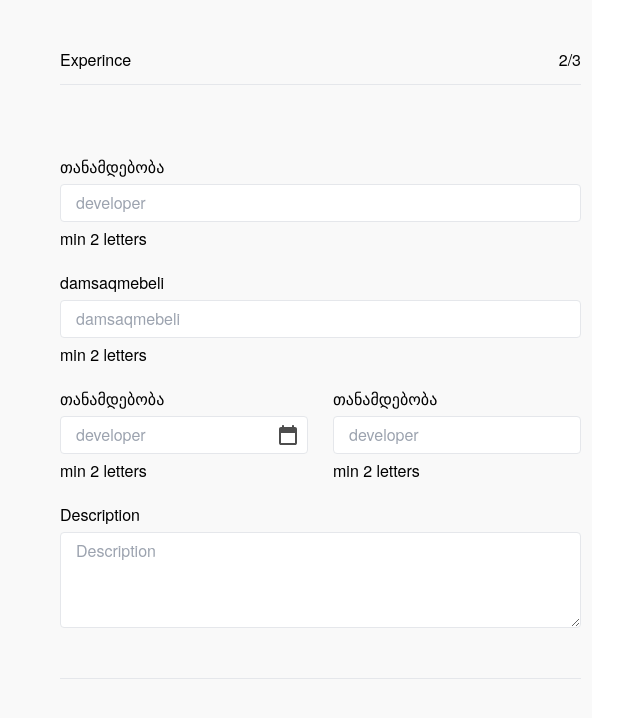
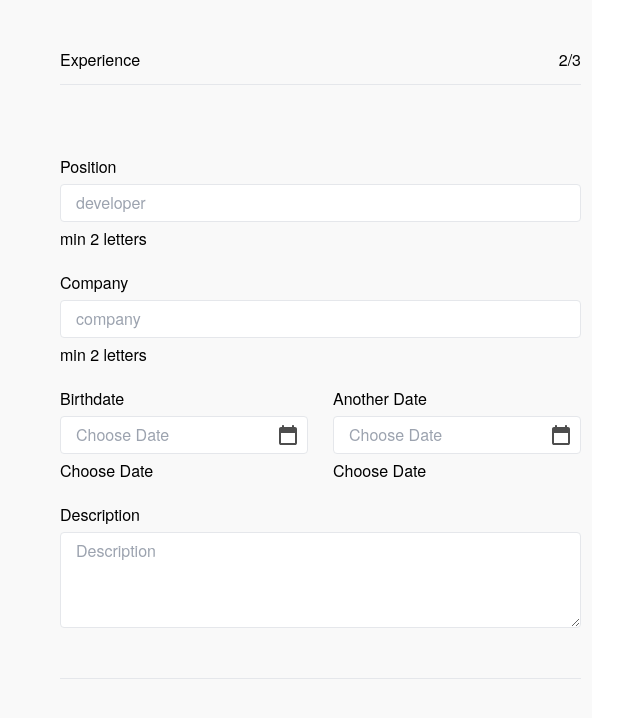
Before and after one commit to Tailung1/Redberry-Bootcamp-6, a React (Vite) app: page /personal/experince in a window 1280 px wide. Shown: the top 718 px of the page, without its empty margins (48-688 px from the left). Built offline with nearby package versions, Linux system fonts and the light colour scheme; a web font is replaced by a local one.

Commit message:
calendar done

```diff
--- a/src/components/Experince.tsx
+++ b/src/components/Experince.tsx
@@ -1,21 +1,44 @@
-import React, { useEffect, useState } from "react";
+import React, { useState, useRef } from "react";
+import { useNavigate } from "react-router-dom";
 import arrowIMG from "../assets/arrow.svg";
-import starIMG from "../assets/star.png";
-import atIMG from "../assets/at.svg";
-import phoneIMG from "../assets/phone.svg";
-import check from "../assets/check.svg";
-import warning from "../assets/warning.svg";
-import calendar from "../assets/calendar.svg"
-import IMask from "imask"; // Import IMask
+import calendar from "../assets/calendar.svg";
 
-import { useForm } from "react-hook-form";
-import { useNavigate } from "react-router-dom";
+export default function Experience() {
+  const navigate = useNavigate();
 
-export default function Experince() {
-  const navigate = useNavigate();
+  const [firstDate, setFirstDate] = useState("");
+  const [secondDate, setSecondDate] = useState("");
+
+  // Define the ref type as HTMLInputElement
+  const firstDateRef = useRef<HTMLInputElement>(null);
+  const secondDateRef = useRef<HTMLInputElement>(null);
+
+  const handleFirstCalendarClick = () => {
+    firstDateRef.current?.showPicker?.();
+    firstDateRef.current?.click();
+  };
+
+  const handleSecondCalendarClick = () => {
+    secondDateRef.current?.showPicker?.();
+    secondDateRef.current?.click();
+  };
+
+  // Type the event as React.ChangeEvent<HTMLInputElement>
+  const handleFirstDateChange = (
+    e: React.ChangeEvent<HTMLInputElement>
+  ) => {
+    setFirstDate(e.target.value);
+  };
+
+  const handleSecondDateChange = (
+    e: React.ChangeEvent<HTMLInputElement>
+  ) => {
+    setSecondDate(e.target.value);
+  };
+
   return (
     <div>
-      <div className='flex gap-[60px] py-[48px] pl-[48px] pr-[70px]   bg-[#F9F9F9] mt-48px  mb-[65px] w-1/2'>
+      <div className='flex gap-[60px] py-[48px] pl-[48px] pr-[70px] bg-[#F9F9F9] mt-48px mb-[65px] w-1/2'>
         <div>
           <img
             onClick={() => navigate("/personal")}
@@ -26,17 +49,16 @@ export default function Experince() {
         </div>
 
         <div className='flex flex-col w-full'>
-          <div className='flex flex-col gap-[12px] '>
+          <div className='flex flex-col gap-[12px]'>
             <div className='flex justify-between'>
-              <h2>Experince</h2>
+              <h2>Experience</h2>
               <p>2/3</p>
             </div>
             <hr className='bg-[#1A1A1A] h-[1px]' />
           </div>
-          {/* Inputs Section */}
           <div className='mt-[70px] flex flex-col gap-[20px]'>
             <div className='flex flex-col gap-[5px]'>
-              <h3>თანამდებობა</h3>
+              <h3>Position</h3>
               <input
                 type='text'
                 placeholder='developer'
@@ -45,36 +67,77 @@ export default function Experince() {
               <p>min 2 letters</p>
             </div>
             <div className='flex flex-col gap-[5px]'>
-              <h3>damsaqmebeli</h3>
+              <h3>Company</h3>
               <input
                 type='text'
-                placeholder='damsaqmebeli'
+                placeholder='company'
                 className='focus:outline-none focus:ring-0 pl-[15px] pr-[30px] py-[6px] font-[16px] border rounded-[4px]'
               />
               <p>min 2 letters</p>
             </div>
-            <div className='flex gap-[25px] w-full '>
+            <div className='flex gap-[25px] w-full'>
+              {/* First Date */}
               <div className='flex flex-col relative gap-[5px] w-full'>
-                <h3>თანამდებობა</h3>
+                <h3>Birthdate</h3>
                 <input
                   type='text'
-                  placeholder='developer'
+                  placeholder='Choose Date'
                   className='focus:outline-none focus:ring-0 pl-[15px] pr-[30px] py-[6px] font-[16px] border rounded-[4px]'
+                  value={firstDate}
+                  readOnly
                 />
-                <img src={calendar} className="absolute right-2 top-9"  alt="calencar icon" />
-                <p>min 2 letters</p>
+                <img
+                  src={calendar}
+                  className='absolute right-2 top-9 cursor-pointer z-10'
+                  alt='calendar icon'
+                  onClick={handleFirstCalendarClick}
+                />
+                <input
+                  type='date'
+                  ref={firstDateRef}
+                  style={{ display: "none" }}
+                  onChange={handleFirstDateChange}
+                />
+                <p>Choose Date</p>
               </div>
-              <div className='flex flex-col gap-[5px] w-full'>
-                <h3>თანამდებობა</h3>
+
+              {/* Second Date */}
+              <div className='flex flex-col relative gap-[5px] w-full'>
+                <h3>Another Date</h3>
                 <input
                   type='text'
-                  placeholder='developer'
+                  placeholder='Choose Date'
                   className='focus:outline-none focus:ring-0 pl-[15px] pr-[30px] py-[6px] font-[16px] border rounded-[4px]'
+                  value={secondDate}
+                  readOnly
                 />
-                <p>min 2 letters</p>
+                <img
+                  src={calendar}
+                  className='absolute right-2 top-9 cursor-pointer z-10'
+                  alt='calendar icon'
+                  onClick={handleSecondCalendarClick}
+                />
+                <input
+                  type='date'
+                  ref={secondDateRef}
+                  style={{ display: "none" }}
+                  min={
+                    firstDate
+                      ? new Date(
+                          new Date(firstDate).setDate(
+                            new Date(firstDate).getDate() + 1
+                          )
+                        )
+                          .toISOString()
+                          .split("T")[0]
+                      : ""
+                  }
+                  onChange={handleSecondDateChange}
+                />
+                <p>Choose Date</p>
               </div>
             </div>
-            <div className=' flex  flex-col gap-[5px] w-full'>
+            <div className='flex flex-col gap-[5px] w-full'>
               <p>Description</p>
               <textarea
                 placeholder='Description'
@@ -85,8 +148,6 @@ export default function Experince() {
           <hr className='bg-[#1A1A1A] h-[1.2px] mt-[50px]' />
         </div>
       </div>
-
-      <div></div>
     </div>
   );
 }
```
